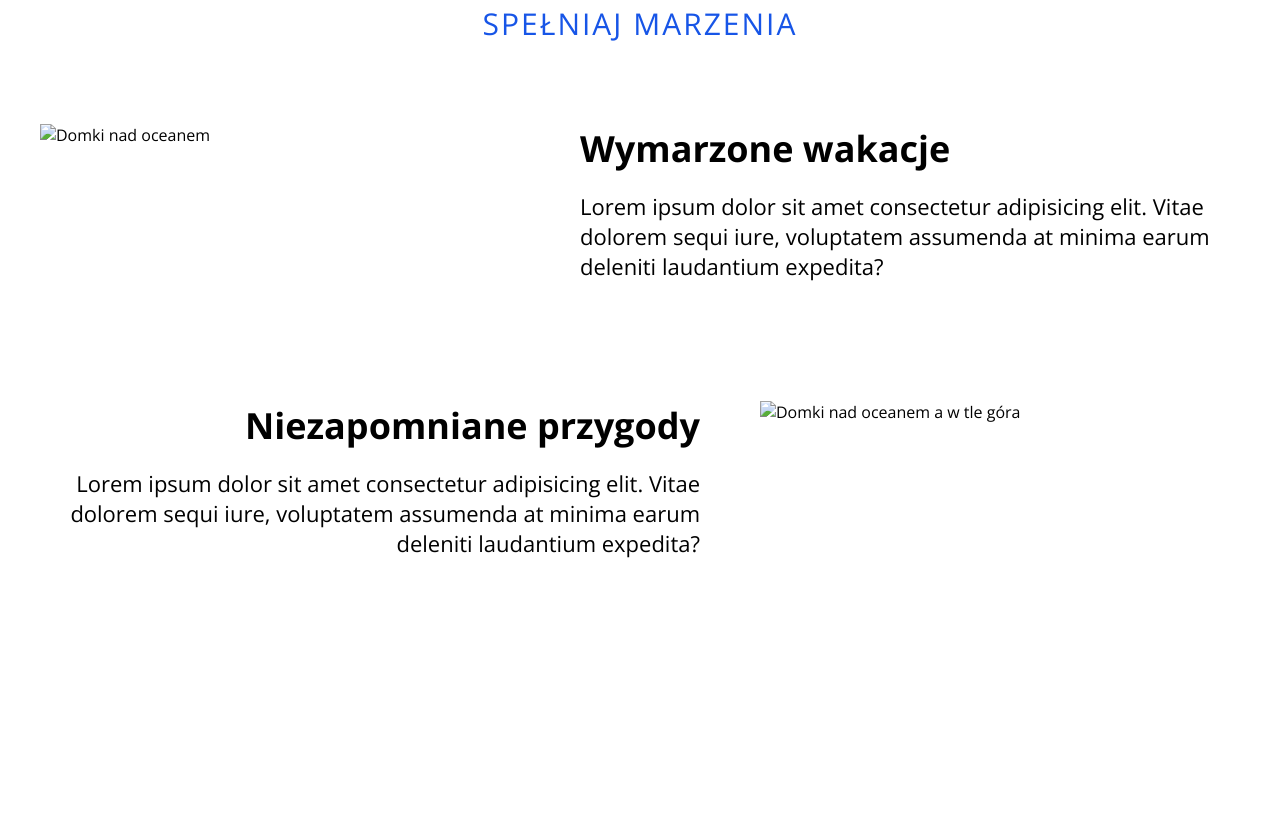
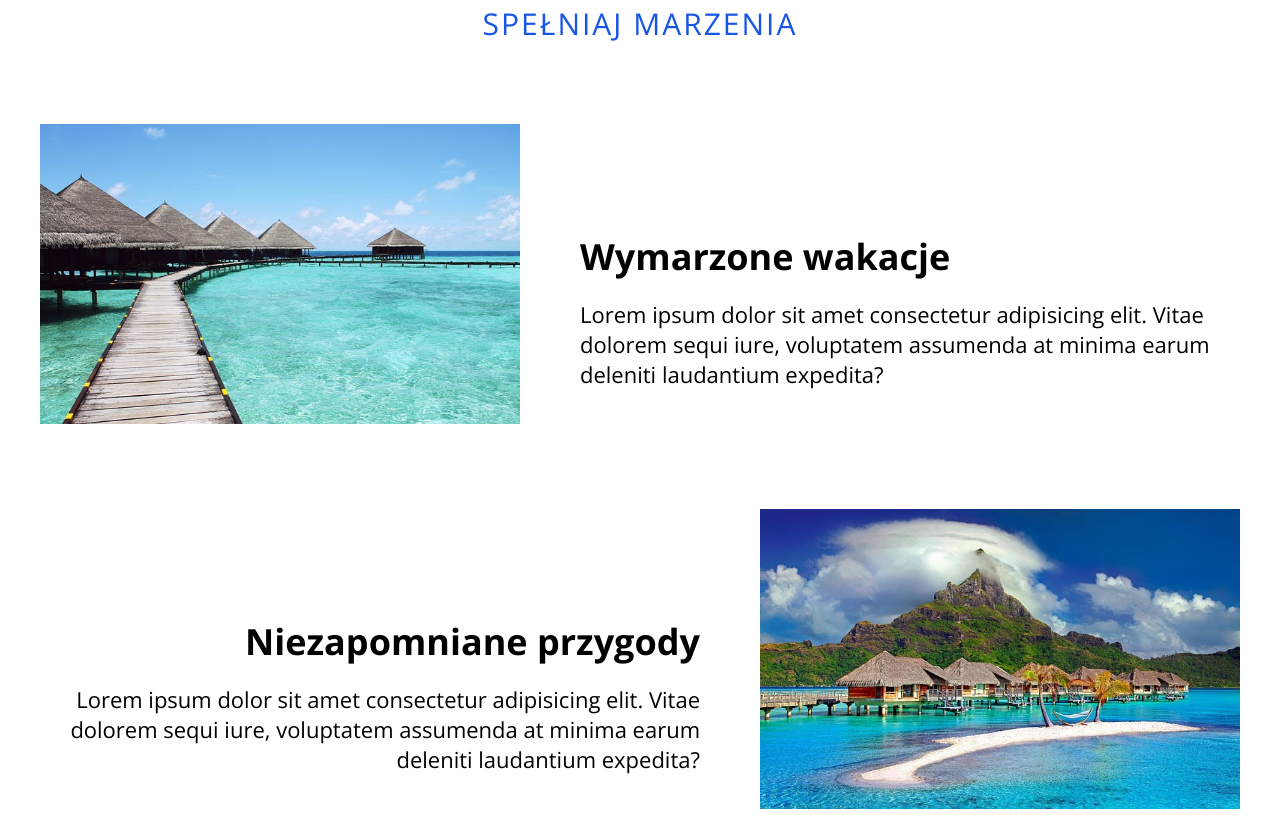
Before and after one commit to dudmi/Tropical-Paradise, a plain HTML site: page index.html in a window 1280 px wide. Shown: the part 757-1574 px from the top of the page. Drawn offline with nearby package versions, Linux system fonts and the light colour scheme; the site is published under a folder, as on GitHub Pages, so addresses that start at the root find nothing; files whose address does not match are found by name.

Commit message:
links changed into index.html

```diff
--- a/index.html
+++ b/index.html
@@ -53,7 +53,7 @@
 					<div class="dreams__box">
 						<div class="dreams__box-img">
 							<img
-								src="/img/dreams1.jpg"
+								src="img/dreams1.jpg"
 								alt="Domki nad oceanem"
 								class="dreams__img"
 							/>
@@ -70,7 +70,7 @@
 					<div class="dreams__box">
 						<div class="dreams__box-img dreams__box-img--right">
 							<img
-								src="/img/dreams2.jpg"
+								src="img/dreams2.jpg"
 								alt="Domki nad oceanem a w tle góra"
 								class="dreams__img"
 							/>
```
